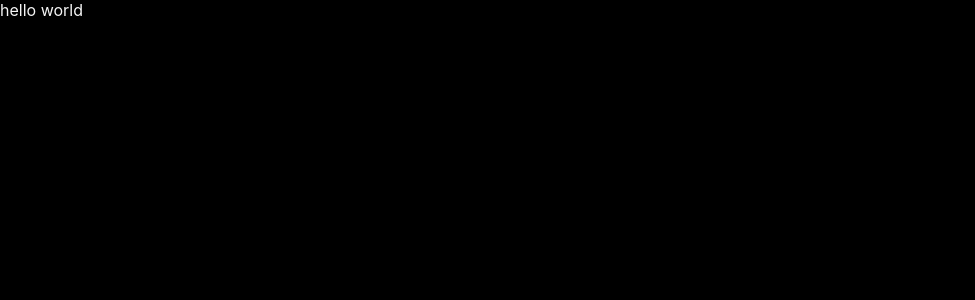
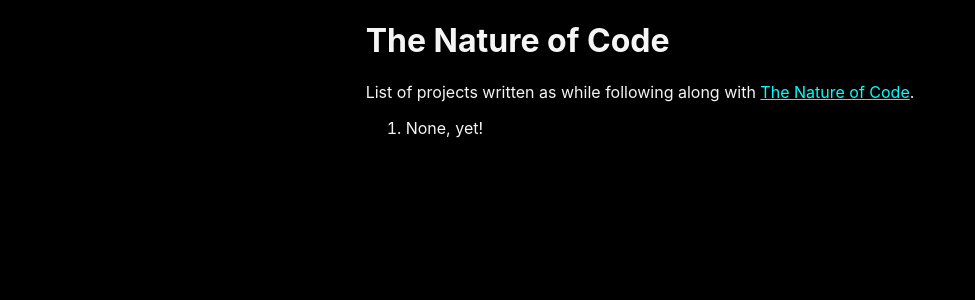
Before and after one commit to ahuth/nature-of-code, a React (Create React App) app: page / in a window 1280 px wide. Shown: the top 300 px of the page, without its empty margins (0-975 px from the left). Built offline with nearby package versions, Linux system fonts and the light colour scheme.

Commit message:
Add basic page and route layout

```diff
--- a/src/components/App.tsx
+++ b/src/components/App.tsx
@@ -1,9 +1,13 @@
 import React from 'react';
+import { BrowserRouter as Router, Route } from 'react-router-dom';
+import Home from './Home';
 
 export default function App() {
   return (
-    <main>
-      <span>hello world</span>
+    <main className="flex justify-center">
+      <Router>
+        <Route path="/" exact component={Home} />
+      </Router>
     </main>
   );
 }
--- /dev/null
+++ b/src/components/Home.tsx
@@ -0,0 +1,14 @@
+import React from 'react';
+import { Link } from 'react-router-dom';
+
+export default function Home() {
+  return (
+    <div>
+      <h1>The Nature of Code</h1>
+      <p>List of projects written as while following along with <a href="https://natureofcode.com/">The Nature of Code</a>.</p>
+      <ol>
+        <li>None, yet!</li>
+      </ol>
+    </div>
+  );
+}
--- a/src/index.css
+++ b/src/index.css
@@ -1,3 +1,7 @@
+* {
+  box-sizing: border-box;
+}
+
 body {
   margin: 0;
   font-family: -apple-system, BlinkMacSystemFont, "Segoe UI", "Roboto", "Oxygen", "Ubuntu", "Cantarell", "Fira Sans", "Droid Sans", "Helvetica Neue", sans-serif;
@@ -7,3 +11,15 @@
   background-color: black;
   color: whitesmoke;
 }
+
+a {
+  color: aqua;
+}
+
+.flex {
+  display: flex;
+}
+
+.justify-center {
+  justify-content: center;
+}
```
